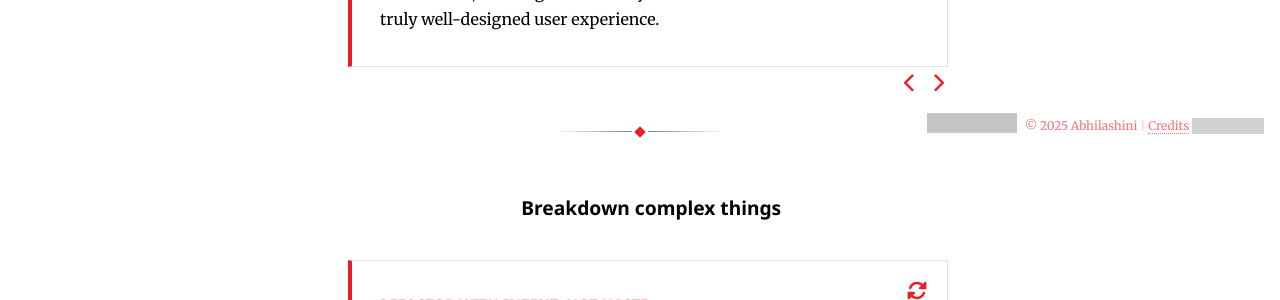
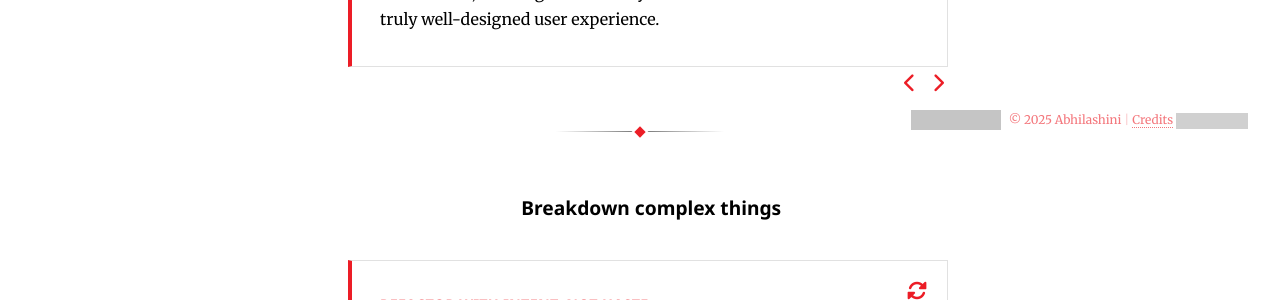
Before and after one commit to abhilashini/abhilashini.github.io, a Jekyll site: the page built from index.md, in a window 1280 px wide. Shown: the part 750-1050 px from the top of the page. Built offline with Jekyll 4.4.1, drawn with Linux system fonts in a browser that asks for light colours; grey boxes are pictures that could not be loaded.

Commit message:
Update style.css
Accommodate footer changes

```diff
--- a/assets/css/style.css
+++ b/assets/css/style.css
@@ -456,16 +456,28 @@
 
 .site-footer-meta {
   position: fixed;
+  justify-content: space-between;
   bottom: 12px;
   right: 16px;
   display: flex;
+  flex-wrap: wrap; /* handles small screens */
   align-items: center;
   gap: 0.5rem;
+  padding: 0.5rem 1rem;
   font-size: 0.75rem;
   color: var(--color-icon);
   opacity: 0.6;
   z-index: 1000;
   font-family: var(--font-sans);
+}
+
+.footer-badge {
+  display: flex;
+  align-items: center;
+}
+
+.visitor-badge {
+  height: 20px;
 }
 
 .footer-divider {
@@ -599,12 +611,17 @@
     object-fit: contain;
   }
 
-
-  /* Footer still small and non-intrusive */
   .site-footer-meta {
+    flex-direction: column;
+    align-items: center;
+    text-align: center;
     font-size: 0.65rem;
     right: 8px;
     bottom: 8px;
   }
 
+  .footer-right {
+    justify-content: center;
+  }
+
 }
```
